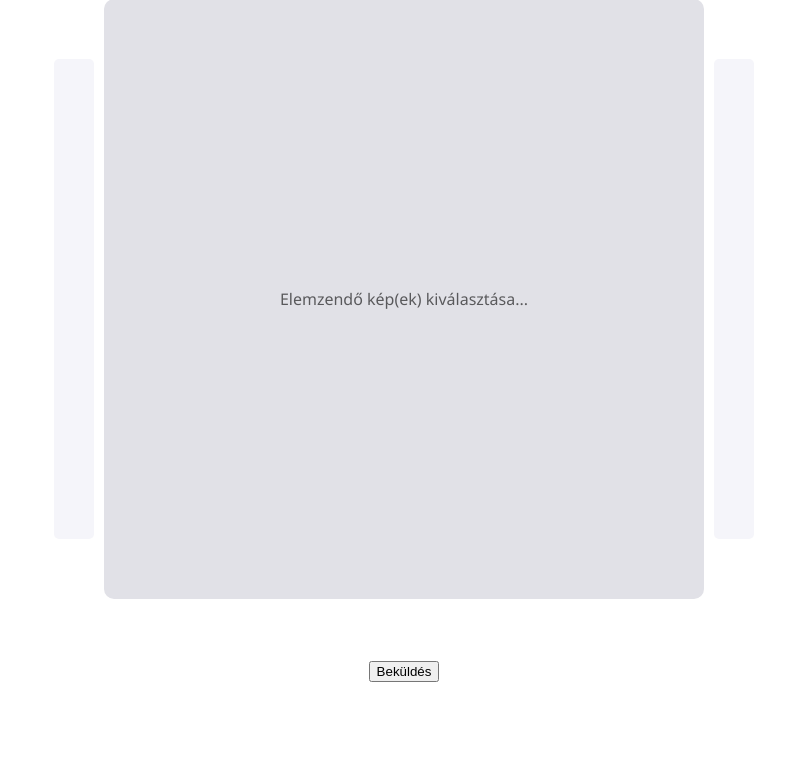
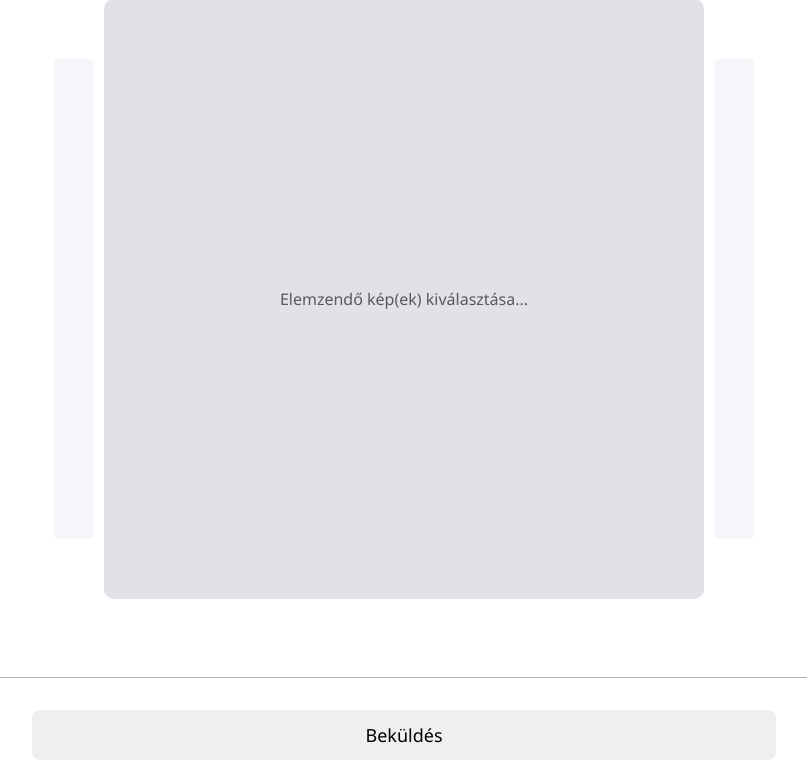
Before and after one commit to beanedekofbags/haladoprog, a Flask app: page / in a window 1280 px wide. Shown: the part 711-1491 px from the top of the page, without its empty margins (236-1043 px from the left). Before the commit the page ends 1393 px from the top, so only its background shows below. Run offline with Flask 3, Linux system fonts and the light colour scheme.

Commit message:
apró javítások

```diff
--- a/app.py
+++ b/app.py
@@ -20,22 +20,24 @@ async def vision():
     print(files)
     if ('img-input-1' not in files) or ('img-input-2' not in files):
         return {
-            "error": "Incorrect form model"
+            "error": "Incorrect form model!"
         }
 
     img1 = request.files.getlist('img-input-1')
     img2 = request.files.getlist('img-input-2')
 
-    if not img1 or not img2:
+    print(img1)
+
+    if not img1[0].filename or not img2[0].filename:
         return {
-            "error": "Not enough images provided"
+            "error": "Not enough images provided!"
         }
 
     filetype_img1 = any(i.content_type not in allowed_types for i in img1)
     filetype_img2 = any(i.content_type not in allowed_types for i in img2)
     if filetype_img1 or filetype_img2:
         return {
-            "error": "Incorrect file type(s)"
+            "error": "Incorrect file type(s)!"
         }
 
     return await processImages(img1, img2)
--- a/static/css/main.css
+++ b/static/css/main.css
@@ -1,7 +1,11 @@
 :root {
     --bg-color-main: white;
+    --image-size: 600px;
+}
+
+body * {
     font-family: 'Segoe UI', Tahoma, Geneva, Verdana, sans-serif;
-    --image-size: 600px;
+    font-weight: 400;
 }
 
 /* medium, elméletileg */
@@ -93,7 +97,6 @@ body {
             position:absolute;
             align-self: center;
             opacity: 0.6;
-            font-weight: 400;
         }
 
         .upload-field .img-container img {
@@ -149,6 +152,23 @@ body {
     scale: 1.0 0.95;
 }
 
+hr {
+    width: 80%;
+    border: none;
+    border-top: 0.2px solid rgba(0,0,0,0.3);
+    margin-top: 16px;
+    margin-bottom: 16px;
+}
+
+form input[type="submit"] {
+    width: 60%;
+    height: 50px;
+    border: none;
+    border-radius: 8px;
+    font-size: large;
+    margin-top: 16px;
+}
+
 .inactive {
     display:none;
     object-fit: fill;
--- a/static/js/main.js
+++ b/static/js/main.js
@@ -16,6 +16,8 @@ class ImageSelector {
     arrowRight;
     urls = [];
     page = 0;
+    anim1;
+    anim2;
     constructor(id, text) {
         const htmlInputId = `img-input-${id}`;
         const htmlImgId = `img-${id}`;
@@ -126,27 +128,27 @@ class ImageSelector {
                 const move = this.container.getBoundingClientRect().width;
                 this.imgFront.src = prevUrl ?? '';
                 this.imgFront2.src = url ?? '';
-                this.imgFront.getAnimations()[0]?.cancel();
-                this.imgFront2.getAnimations()[0]?.cancel();
+                this.anim1?.cancel();
+                this.anim2?.cancel();
                 this.imgFront2.classList.toggle('inactive', false);
-                let anim1 = this.imgFront2.animate([
+                this.anim1 = this.imgFront2.animate([
                     { transform: `translateX(${flip > 0 ? move : -move}px)`, offset: 0 },
                     { transform: `translateX(0%)`, offset: 1.0 }
                 ], {
                     duration: flipDuration,
                     easing: 'cubic-bezier(0.19, 1, 0.22, 1)'
                 });
-                anim1.onfinish = () => {
+                this.anim1.onfinish = () => {
                     this.imgFront.src = url ?? '';
                 };
-                let anim2 = this.imgFront.animate([
+                this.anim2 = this.imgFront.animate([
                     { transform: `translateX(0%)`, offset: 0 },
                     { transform: `translateX(${flip == 1 ? -move : move}px)`, offset: 1.0 }
                 ], {
                     duration: flipDuration,
                     easing: 'cubic-bezier(0.19, 1, 0.22, 1)'
                 });
-                anim2.onfinish = () => {
+                this.anim2.onfinish = () => {
                     this.imgFront2.classList.toggle('inactive', true);
                 };
             }
--- a/templates/index.html
+++ b/templates/index.html
@@ -15,6 +15,7 @@
                 <div class="row centered">
                     <p id="response-txt"></p>
                 </div>
+                <hr>
                 <div class="row centered">
                     <input type="submit" id="submit-imgs" value="Beküldés">
                 </div>
```
Also changed, not shown: src/js/main.ts (+9 -16 lines).
